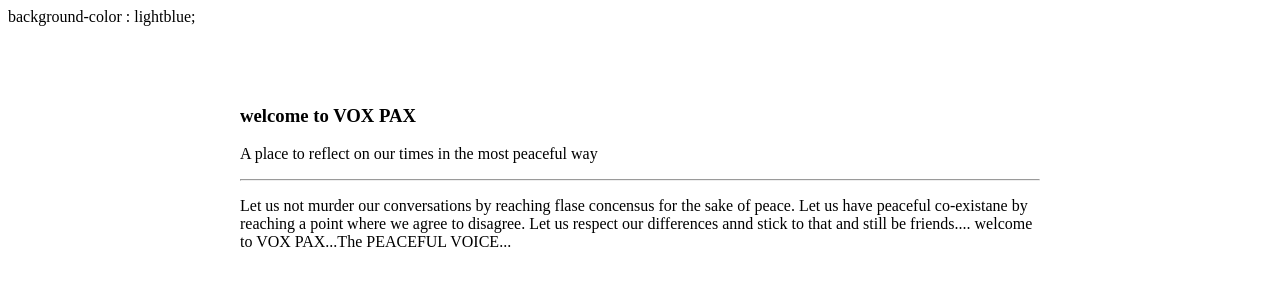
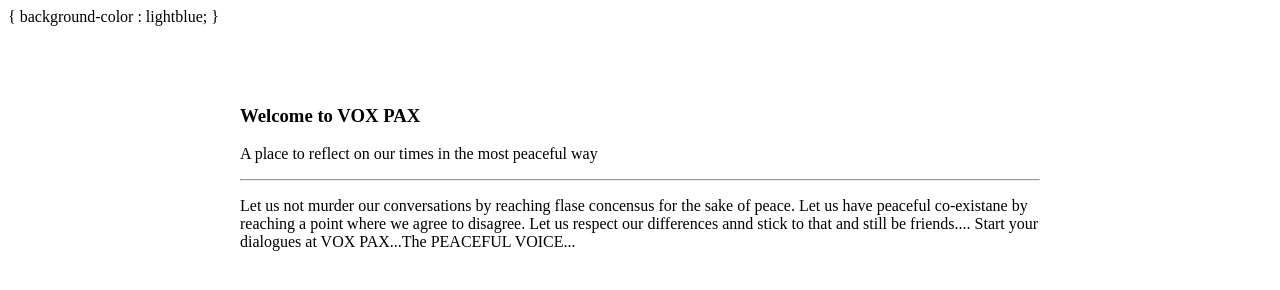
Before and after one commit to johnjinto/johnjinto.github.io, a plain HTML site: page index.html in a window 1280 px wide. Drawn offline with Linux system fonts and the light colour scheme.

Commit message:
Update index.html

```diff
--- a/index.html
+++ b/index.html
@@ -23,11 +23,11 @@ VOX | PAX
 </head>
 
 <body>
- background-color : lightblue;
+ { background-color : lightblue; }
 
  <div class = "container" >
       <h3>
-       welcome to VOX PAX
+       Welcome to VOX PAX
       </h3>
 
     <p>
@@ -35,9 +35,10 @@ VOX | PAX
     </p>
     <hr/>
     <p>
-       Let us not murder our conversations by reaching flase concensus for the sake of peace. Let us have peaceful co-existane by reaching a point where we agree to disagree.
+       Let us not murder our conversations by reaching flase concensus for the sake of peace.
+       Let us have peaceful co-existane by reaching a point where we agree to disagree.
        Let us respect our differences annd stick to that and still be friends....
-       welcome to VOX PAX...The PEACEFUL VOICE...
+       Start your dialogues at VOX PAX...The PEACEFUL VOICE...
     </p>
 
 
```
